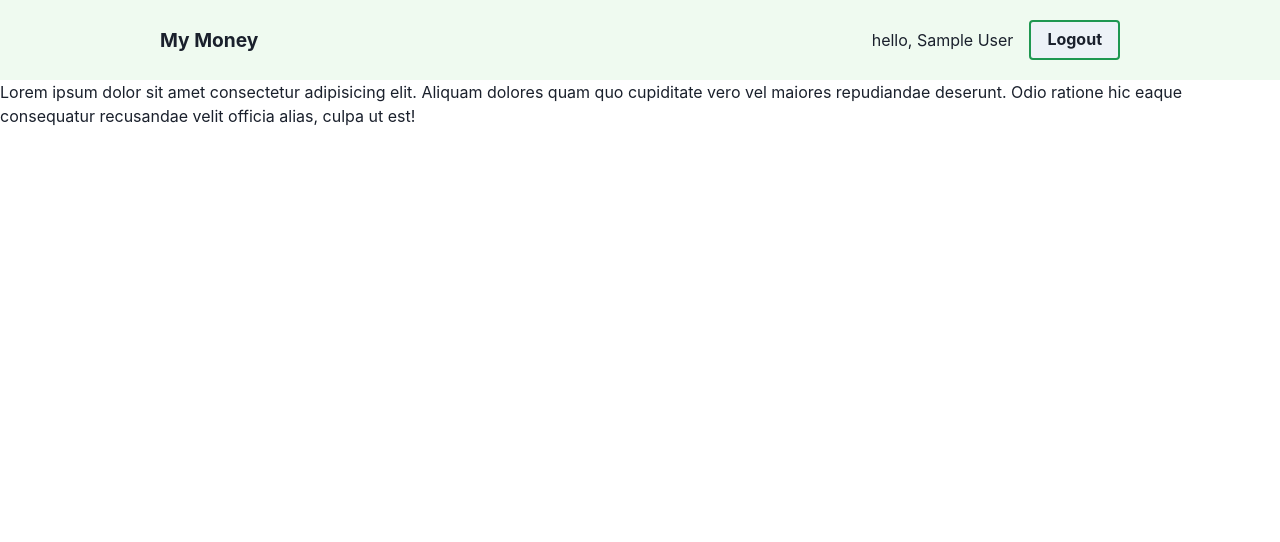
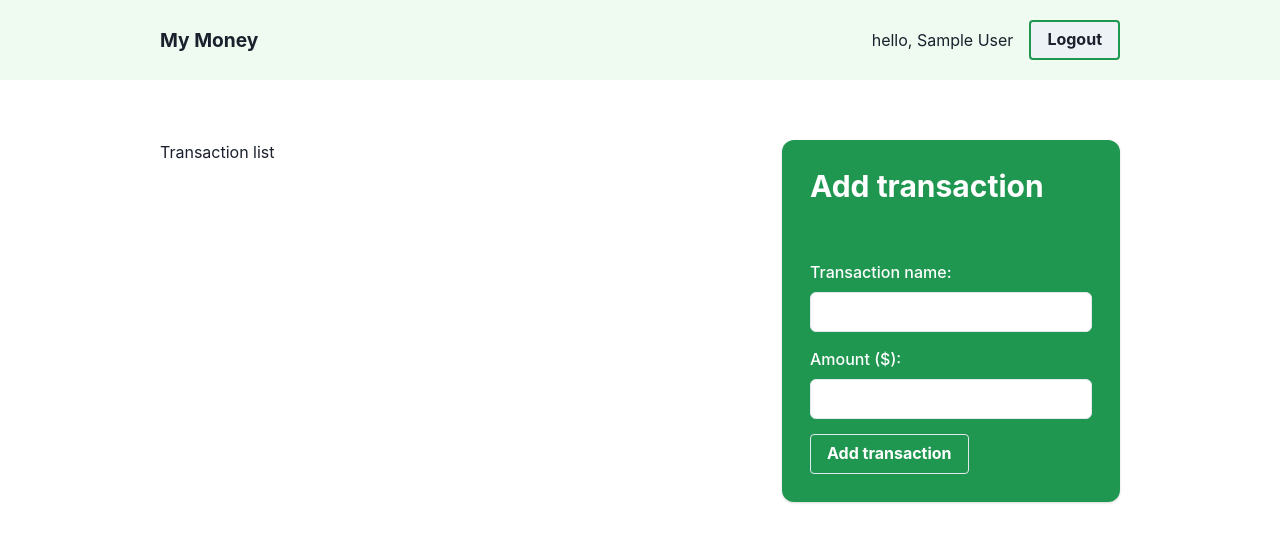
Before and after one commit to dariovargaos/finance-tracker, a React (Vite) app in the folder finance-tracker/: page / in a window 1280 px wide. Shown: the top 542 px of the page. Built offline with nearby package versions, Linux system fonts and the light colour scheme; no server answers; sample sign-in values are in the browser's storage.

Commit message:
Add tranasaction form to the home page

```diff
--- a/finance-tracker/src/pages/home/Home.tsx
+++ b/finance-tracker/src/pages/home/Home.tsx
@@ -1,11 +1,16 @@
-import { Box } from "@chakra-ui/react";
+import { Box, Flex, Spacer } from "@chakra-ui/react";
+
+//components
+import TransactionForm from "./TransactionForm";
 
 export default function Home() {
   return (
-    <Box>
-      Lorem ipsum dolor sit amet consectetur adipisicing elit. Aliquam dolores
-      quam quo cupiditate vero vel maiores repudiandae deserunt. Odio ratione
-      hic eaque consequatur recusandae velit officia alias, culpa ut est!
-    </Box>
+    <Flex maxW="960px" m="60px auto">
+      <Box>Transaction list</Box>
+      <Spacer />
+      <Box>
+        <TransactionForm />
+      </Box>
+    </Flex>
   );
 }
--- /dev/null
+++ b/finance-tracker/src/pages/home/TransactionForm.tsx
@@ -0,0 +1,69 @@
+import { useState, FormEvent } from "react";
+import {
+  Box,
+  Flex,
+  Heading,
+  Input,
+  FormControl,
+  FormLabel,
+  Button,
+  Card,
+  CardHeader,
+  CardBody,
+} from "@chakra-ui/react";
+
+export default function TransactionForm() {
+  const [transaction, setTransaction] = useState<string>("");
+  const [amount, setAmount] = useState<string>("");
+
+  const handleSubmit = (e: FormEvent<HTMLFormElement>) => {
+    e.preventDefault();
+    console.log({
+      name: transaction,
+      amount,
+    });
+  };
+  return (
+    <Box>
+      <Card bg="#1f9751" size="lg">
+        <CardHeader>
+          <Heading size="lg" color="white">
+            Add transaction
+          </Heading>
+        </CardHeader>
+        <CardBody>
+          <form onSubmit={handleSubmit}>
+            <FormControl mb="15px">
+              <FormLabel color="white">Transaction name:</FormLabel>
+              <Input
+                type="text"
+                required
+                onChange={(e) => setTransaction(e.target.value)}
+                value={transaction}
+                bg="white"
+              />
+            </FormControl>
+            <FormControl mb="15px">
+              <FormLabel color="white">Amount ($):</FormLabel>
+              <Input
+                type="number"
+                required
+                onChange={(e) => setAmount(e.target.value)}
+                value={amount}
+                bg="white"
+              />
+            </FormControl>
+            <Button
+              type="submit"
+              color="white"
+              variant="outline"
+              _hover={{ bg: "transparent" }}
+            >
+              Add transaction
+            </Button>
+          </form>
+        </CardBody>
+      </Card>
+    </Box>
+  );
+}
```
